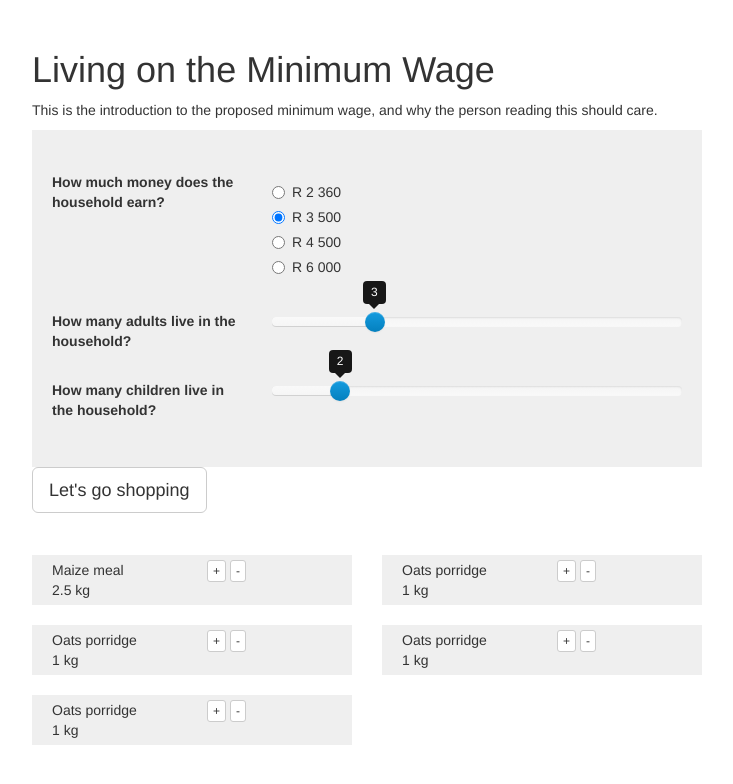
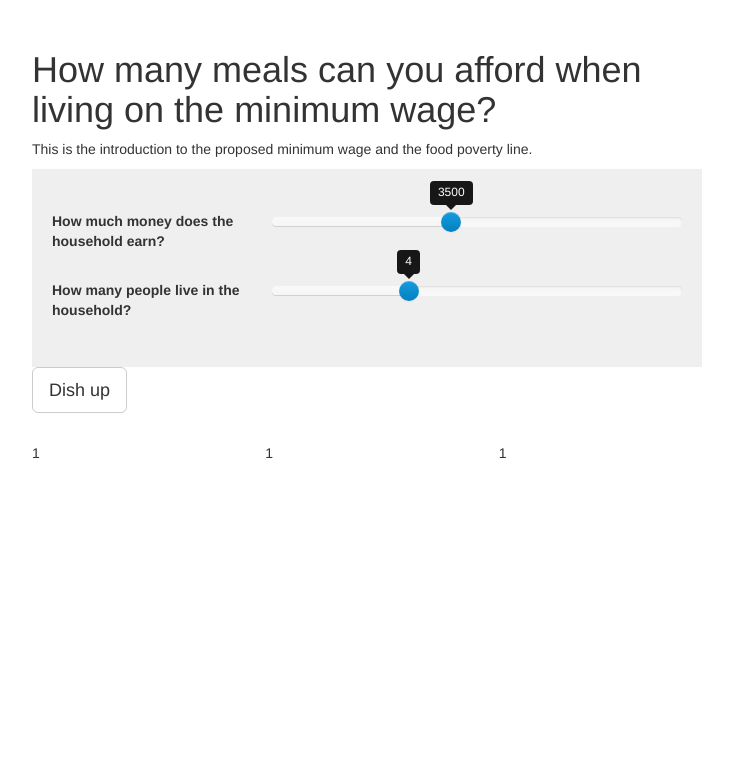
Before and after one commit to OpenUpSA/minimum-wage, a Jekyll site: the page built from index.html, in a window 1280 px wide. Shown: the top 784 px of the page, without its empty margins (273-1006 px from the left). Built offline with Jekyll 4.4.1, drawn with Linux system fonts in a browser that asks for light colours.

Commit message:
Simple display of meals per day

```diff
--- a/index.html
+++ b/index.html
@@ -14,8 +14,8 @@ extra_css:
   <div class="container">
 
     <div id="intro">
-      <h1>Living on the Minimum Wage</h1>
-      <p>This is the introduction to the proposed minimum wage, and why the person reading this should care.</p>
+      <h1>How many meals can you afford when living on the minimum wage?</h1>
+      <p>This is the introduction to the proposed minimum wage and the food poverty line.</p>
 
       <div id="assumptions">
         <div class="row">
@@ -23,84 +23,35 @@ extra_css:
             <label for="hh-income" class="control-label">How much money does the household earn?</label>
           </div>
           <div class="col-sm-8">
-            <form id="hh-income">
-              <div class="radio">
-                <label>
-                  <input type="radio" name="income" id="income1" value="2360"> R 2 360
-                </label>
-              </div>
-              <div class="radio">
-                <label class="radio">
-                  <input type="radio" name="income" id="income2" value="3500" checked> R 3 500
-                </label>
-              </div>
-              <div class="radio">
-                <label class="radio">
-                  <input type="radio" name="income" id="income3" value="4500"> R 4 500
-                </label>
-              </div>
-              <div class="radio">
-                <label class="radio">
-                  <input type="radio" name="income" id="income3" value="4500"> R 6 000
-                </label>
-              </div>
-            </form>
+            <input id="hh-income" data-slider-id='hh-income-slider' type="number" data-slider-min="0" data-slider-max="8000" data-slider-step="250" data-slider-value="3500"/>
           </div>
         </div>
 
         <div class="row">
           <div class="col-sm-4">
-            <label for="hh-adults" class="control-label">How many adults live in the household?</label>
+            <label for="hh-members" class="control-label">How many people live in the household?</label>
           </div>
           <div class="col-sm-8">
-            <input id="hh-adults" data-slider-id='hh-adults-slider' type="number" data-slider-min="0" data-slider-max="12" data-slider-step="1" data-slider-value="3"/>
-          </div>
-        </div>
-        <div class="row">
-          <div class="col-sm-4">
-            <label for="hh-children" class="control-label">How many children live in the household?</label>
-          </div>
-          <div class="col-sm-8">
-            <input id="hh-children" data-slider-id='hh-children-slider' type="text" data-slider-min="0" data-slider-max="12" data-slider-step="1" data-slider-value="2"/>
+            <input id="hh-members" data-slider-id='hh-members-slider' type="number" data-slider-min="0" data-slider-max="12" data-slider-step="1" data-slider-value="4"/>
           </div>
         </div>
       </div>
 
-      <button type="button" id="go-shop" class="btn btn-default btn-lg">Let's go shopping</button>
+      <button type="button" id="go-shop" class="btn btn-default btn-lg">Dish up</button>
     </div>
 
     <div id="shop">
 
       <div id="summary" data-margin-top=2>
         <div class="row">
-          <div id="total-cost" class="col-xs-6"></div>
-          <div id="cost-to-income" class="col-xs-6"></div>
-          <div id="total-kCal" class="col-xs-12 col-md-6"></div>
         </div>
       </div>
 
-      <div id="foods">
+      <div id="meals">
         <div class="row">
-          {% for food in site.data.foods %}
-          <div class="col-xs-12 col-sm-6">
-            <div id="{{ food.id }}" class="food-block">
-              <div class="row">
-                <div class="col-xs-6">
-                  <div class="name">{{ food.name }}</div>
-                  <div class="weight-label">{{ food.weight-label }}</div>
-                  <div class="price"></div>
-                </div>
-                <div class="col-xs-3">
-                  <button type="button" class="btn btn-default btn-xs add">+</button>
-                  <button type="button" class="btn btn-default btn-xs remove">-</button>
-                </div>
-                <div class="col-xs-3">
-                  <div class="qty"></div>
-                </div>
-              </div>
-            </div>
-          </div>
-          {% endfor %}
+          <div class="col-sm-4 plate" id="plate-1"></div>
+          <div class="col-sm-4 plate" id="plate-2"></div>
+          <div class="col-sm-4 plate" id="plate-3"></div>
         </div>
       </div>
     </div>
--- a/js/app.js
+++ b/js/app.js
@@ -12,7 +12,7 @@ $(window).on('load', function() {
   $(document).ready(function () {
 
     var household = new Household();
-    var basket = new FoodBasket();
+    var meals = new Meals();
 
     $('#go-shop').on('click', function() {
       $('#shop').css('display', 'block');
@@ -20,69 +20,85 @@ $(window).on('load', function() {
       var sticky = new Sticky('#summary');
     });
 
-    $('.add').on('click', function () {
-      var foodId = $(this).parents('.food-block')[0].id;
-      basket.addToBasket(foodId);
-    });
-
-    $('.remove').on('click', function () {
-      var foodId = $(this).parents('.food-block')[0].id;
-      basket.removeFromBasket(foodId);
-    });
-
-    $('#hh-income').on('change', function() {
-      household.updateIncome();
-    });
-
-    household.adultSlider.on('slideStop', household.updateAdults);
-    household.childSlider.on('slideStop', household.updateChildren);
+    household.incomeSlider.on('slideStop', household.updateIncome);
+    household.memberSlider.on('slideStop', household.updateMembers);
 
   function Household() {
     var self = this;
 
-    var adultkCal = 2000;
-    var childkCal = 1500;
-
-    self.adultSlider = $('#hh-adults').slider({
+    self.incomeSlider = $('#hh-income').slider({
       formatter: function(value) {
         return value;
       },
       tooltip: 'always'
     });
 
-    self.childSlider = $('#hh-children').slider({
+    self.memberSlider = $('#hh-members').slider({
       formatter: function(value) {
         return value;
       },
       tooltip: 'always'
     });
 
-    self.income = parseInt($("input[name='income']:checked").val());
-    self.adults = parseInt($('#hh-adults').val());
-    self.children = parseInt($('#hh-children').val());
-    self.reqkCal = calcReqkCal();
+    self.income = parseInt($('#hh-income').val());
+    self.members = parseInt($('#hh-members').val());
 
-    self.updateIncome = function () {
-      self.income = parseInt($("input[name='income']:checked").val());
+    self.updateIncome = function(e) {
+      self.income = e.value;
+      meals.updateHelping();
     };
 
-    self.updateAdults = function(e) {
-      self.adults = e.value;
-      self.updateReqkCal();
+    self.updateMembers = function(e) {
+      self.members = e.value;
+      meals.updateHelping();
     };
 
-    self.updateChildren = function(e) {
-      self.children = e.value;
-      self.updateReqkCal();
+  }
+
+  function Meals() {
+    var self = this;
+    var meals = 3;
+    var fpl = 498; // Food Poverty Line
+
+    self.helping = calcHelping();
+
+    drawPlates();
+
+    self.updateHelping = function() {
+      self.helping = calcHelping();
+      drawPlates();
     };
 
-    self.updateReqkCal = function() {
-      self.reqkCal = calcReqkCal();
-    };
+    function calcHelping() {
+      var helping = (household.income / household.members) / fpl;
+      if (helping > 1) {
+        return 1;
+      }
+      return helping;
+    }
 
-    function calcReqkCal() {
-      return (self.adults * adultkCal) + (self.children * childkCal);
+    function drawPlates() {
+      var plates = $('#meals').find('.plate');
+      var portions = self.helping * meals;
+      var platePortion = 0;
+
+      _.each(plates, function(plate) {
+        if (portions - 1 >= 0) {
+          platePortion = 1;
+          portions -= 1;
+        }
+        else if (portions >= 0) {
+          platePortion = portions;
+          portions -= portions;
+        }
+        else {
+          platePortion = 0;
+        }
+
+        $(plate).text(platePortion);
+      });
     }
+
   }
 
   function FoodBasket() {
```
